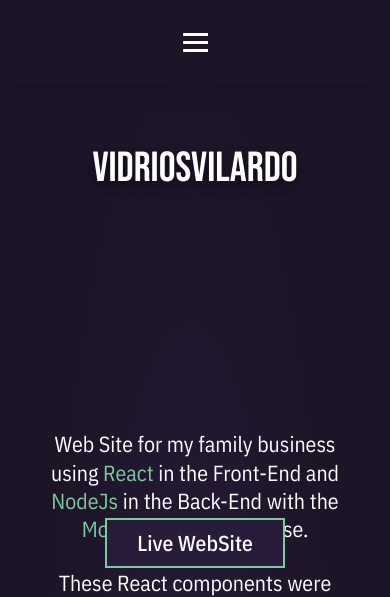
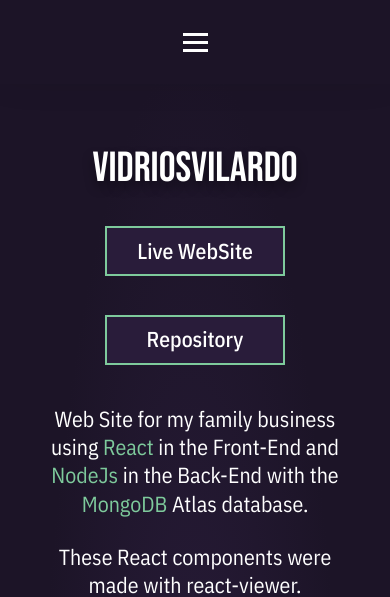
Before and after one commit to vanzemaljack/vanzemaljack, a plain HTML site: page vidriosvilardo.html in a window 390 px wide. Shown: the top 597 px of the page. Drawn offline with nearby package versions, Linux system fonts and the light colour scheme; a script that the page names is missing.

Commit message:
fix buttons

```diff
--- a/styles.css
+++ b/styles.css
@@ -407,7 +407,7 @@ a:active {
         left: 0;
         top: 29.1vh;
     }
-    .btn {
+    .res {
         position: relative;
         top: 38.55vh;
         /* margin-top: 38.55vh; */
@@ -424,7 +424,7 @@ a:active {
         pointer-events: none;
     }
 
-    .btn {
+    .res {
         top: 34.55vh;
         padding-bottom: 3vh;
     }
```
Also changed, not shown: about.html (+1 -1 lines).
